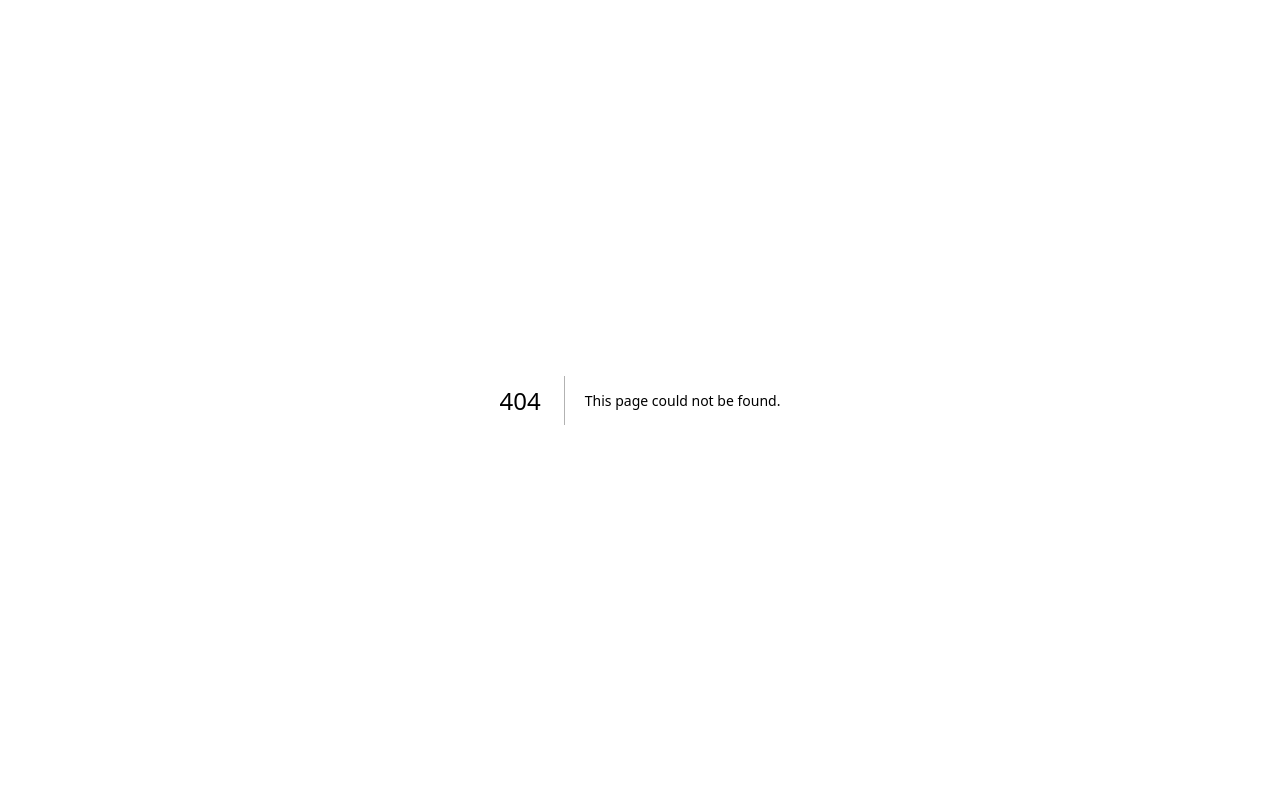
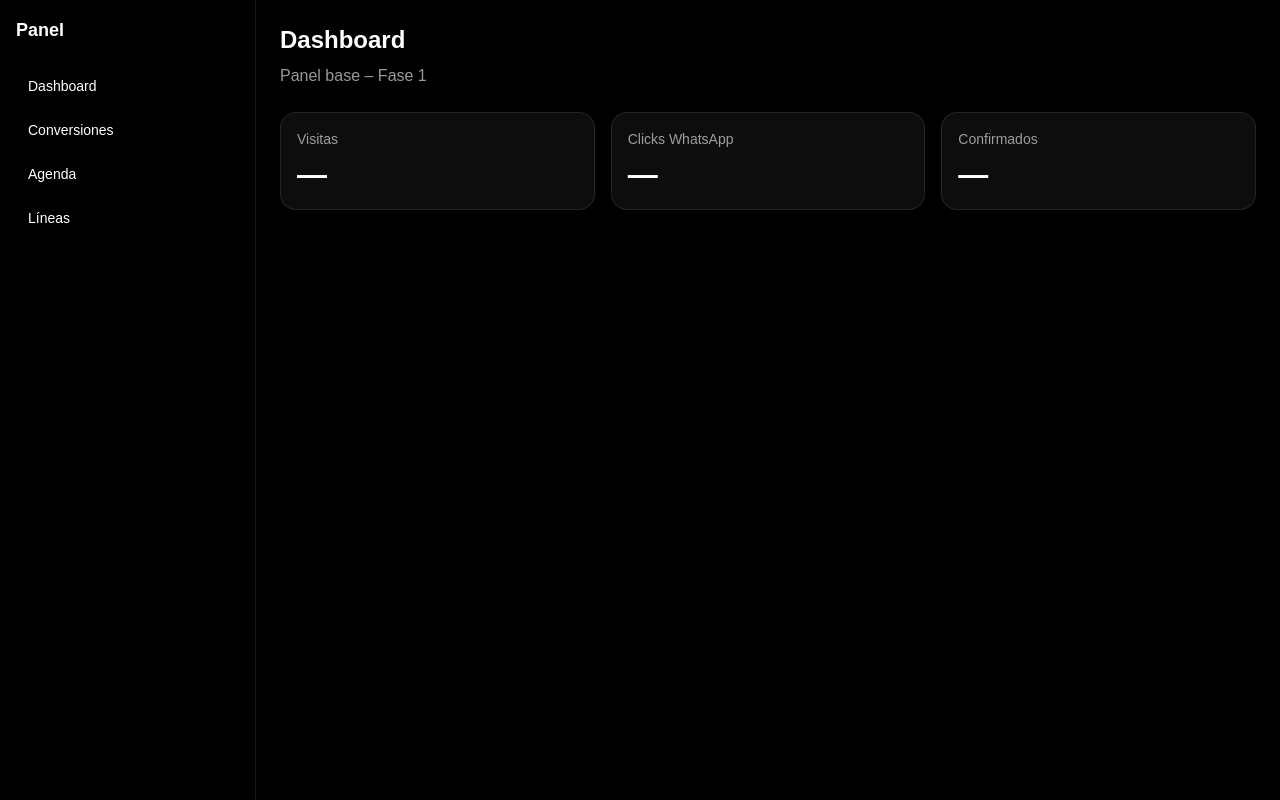
Before and after one commit to pulzeaplicacion/pulzeapp, a Next.js app: page /dashboard in a window 1280 px wide. Before the commit this address had no page. Built offline with nearby package versions, Linux system fonts and the light colour scheme.

Commit message:
panel layout + tidy dashboard

```diff
--- /dev/null
+++ b/app/dashboard/layout.tsx
@@ -0,0 +1,34 @@
+export default function DashboardLayout({
+  children,
+}: {
+  children: React.ReactNode;
+}) {
+  return (
+    <div className="min-h-screen flex bg-black text-white">
+      {/* Sidebar */}
+      <aside className="w-64 border-r border-white/10 bg-black p-4">
+        <h2 className="text-lg font-semibold">Panel</h2>
+
+        <nav className="mt-6 space-y-2 text-sm">
+          <a href="/dashboard" className="block rounded-lg px-3 py-2 hover:bg-white/5">
+            Dashboard
+          </a>
+          <a href="#" className="block rounded-lg px-3 py-2 hover:bg-white/5">
+            Conversiones
+          </a>
+          <a href="#" className="block rounded-lg px-3 py-2 hover:bg-white/5">
+            Agenda
+          </a>
+          <a href="#" className="block rounded-lg px-3 py-2 hover:bg-white/5">
+            Líneas
+          </a>
+        </nav>
+      </aside>
+
+      {/* Contenido */}
+      <main className="flex-1 p-6">
+        {children}
+      </main>
+    </div>
+  );
+}
--- /dev/null
+++ b/app/dashboard/page.tsx
@@ -0,0 +1,25 @@
+export default function Page() {
+  return (
+    <div>
+      <h1 className="text-2xl font-semibold">Dashboard</h1>
+      <p className="mt-2 text-white/60">Panel base – Fase 1</p>
+
+      <div className="mt-6 grid gap-4 md:grid-cols-3">
+        <div className="rounded-2xl border border-white/10 bg-white/5 p-4">
+          <p className="text-sm text-white/60">Visitas</p>
+          <p className="mt-2 text-3xl font-semibold">—</p>
+        </div>
+
+        <div className="rounded-2xl border border-white/10 bg-white/5 p-4">
+          <p className="text-sm text-white/60">Clicks WhatsApp</p>
+          <p className="mt-2 text-3xl font-semibold">—</p>
+        </div>
+
+        <div className="rounded-2xl border border-white/10 bg-white/5 p-4">
+          <p className="text-sm text-white/60">Confirmados</p>
+          <p className="mt-2 text-3xl font-semibold">—</p>
+        </div>
+      </div>
+    </div>
+  );
+}
--- /dev/null
+++ b/app/login/page.tsx
@@ -0,0 +1,31 @@
+export default function Page() {
+  return (
+    <main className="min-h-screen flex items-center justify-center bg-black text-white">
+      <div className="w-full max-w-md rounded-2xl border border-white/10 bg-white/5 p-6">
+        <h1 className="text-2xl font-semibold">Login</h1>
+        <p className="mt-1 text-sm text-white/60">Entrá a tu panel</p>
+
+        <div className="mt-6 space-y-3">
+          <input
+            type="email"
+            placeholder="Email"
+            className="w-full rounded-xl bg-black/40 border border-white/10 px-3 py-2 outline-none focus:border-white/30"
+          />
+          <input
+            type="password"
+            placeholder="Password"
+            className="w-full rounded-xl bg-black/40 border border-white/10 px-3 py-2 outline-none focus:border-white/30"
+          />
+
+          <button className="w-full rounded-xl bg-fuchsia-600 hover:bg-fuchsia-500 transition px-4 py-2 font-medium">
+            Entrar
+          </button>
+        </div>
+
+        <p className="mt-4 text-xs text-white/40">
+          Pantalla visual (sin lógica todavía)
+        </p>
+      </div>
+    </main>
+  );
+}
```
